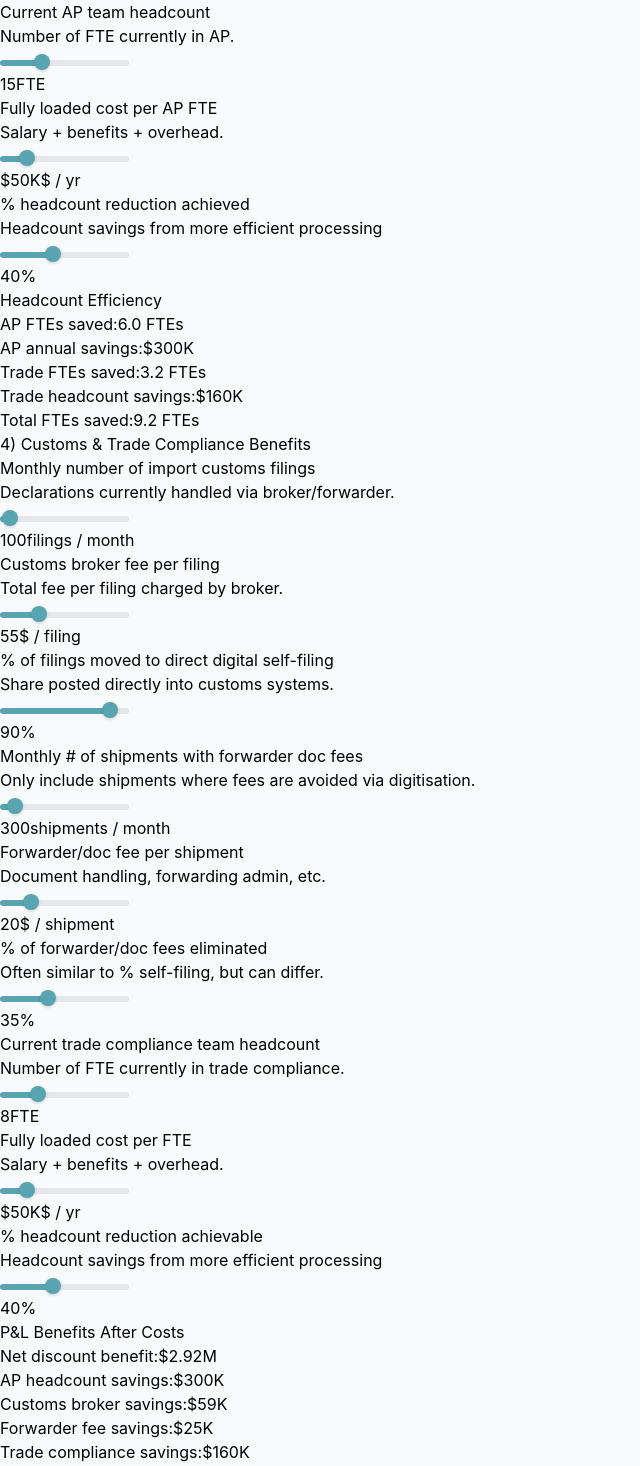
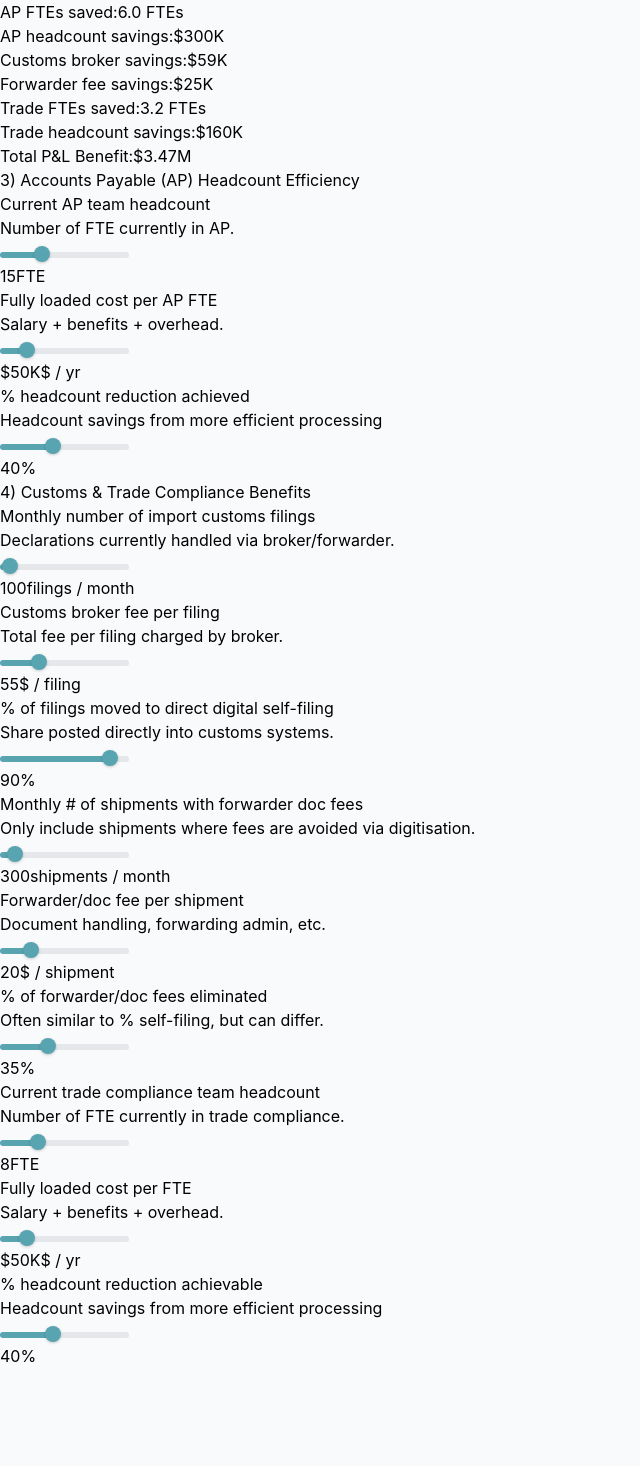
Before and after one commit to tim-1965/newdigitaltradeapp, a React (Vite) app: page / in a window 1280 px wide. Shown: the part 2244-3710 px from the top of the page, without its empty margins (0-640 px from the left). After the commit the page ends 3612 px from the top, so only its background shows below. Built offline with nearby package versions, Linux system fonts and the light colour scheme.

Commit message:
Add files via upload

```diff
--- a/src/TradeSimulator.jsx
+++ b/src/TradeSimulator.jsx
@@ -584,6 +584,41 @@ export default function TradeSimulator() {
               </div>
             </div>
 
+            {/* Headcount savings and other benefits aligned with box 3 */}
+            <div className="bg-white rounded-lg shadow-md p-6 lg:row-start-3 lg:col-start-2">
+              <h3 className="text-lg font-semibold text-gray-900 mb-4">Headcount savings and other benefits</h3>
+              <div className="space-y-3">
+                <div className="flex justify-between items-center pb-2 border-b">
+                  <span className="text-sm text-gray-600">AP FTEs saved:</span>
+                  <span className="font-semibold text-purple-700">{formatNumber(apFteSaved, 1)} FTEs</span>
+                </div>
+                <div className="flex justify-between items-center pb-2 border-b">
+                  <span className="text-sm text-gray-600">AP headcount savings:</span>
+                  <span className="font-semibold text-green-700">{formatCurrency(apSavings)}</span>
+                </div>
+                <div className="flex justify-between items-center pb-2 border-b">
+                  <span className="text-sm text-gray-600">Customs broker savings:</span>
+                  <span className="font-semibold text-green-700">{formatCurrency(brokerSavings)}</span>
+                </div>
+                <div className="flex justify-between items-center pb-2 border-b">
+                  <span className="text-sm text-gray-600">Forwarder fee savings:</span>
+                  <span className="font-semibold text-green-700">{formatCurrency(forwarderSavings)}</span>
+                </div>
+                <div className="flex justify-between items-center pb-2 border-b">
+                  <span className="text-sm text-gray-600">Trade FTEs saved:</span>
+                  <span className="font-semibold text-purple-700">{formatNumber(tradeFteSaved, 1)} FTEs</span>
+                </div>
+                <div className="flex justify-between items-center pb-2 border-b">
+                  <span className="text-sm text-gray-600">Trade headcount savings:</span>
+                  <span className="font-semibold text-green-700">{formatCurrency(tradeHeadcountSavings)}</span>
+                </div>
+                <div className="flex justify-between items-center pt-3">
+                  <span className="font-bold text-gray-900">Total P&L Benefit:</span>
+                  <span className="text-2xl font-bold text-green-700">{formatCurrency(totalPLBenefit)}</span>
+                </div>
+              </div>
+            </div>
+
             {/* 3) Accounts Payable (AP) Headcount Efficiency */}
             <div className="bg-white rounded-lg shadow-md p-6 lg:row-start-3 lg:col-start-1">
               <h2 className="text-xl font-bold text-gray-900 mb-4 pb-3 border-b border-gray-200">
@@ -624,32 +659,6 @@ export default function TradeSimulator() {
                </div>
              </div>
 
-            {/* Headcount Efficiency aligned with box 3 */}
-            <div className="bg-white rounded-lg shadow-md p-6 lg:row-start-3 lg:col-start-2 lg:mt-12">
-              <h3 className="text-lg font-semibold text-gray-900 mb-4">Headcount Efficiency</h3>
-              <div className="space-y-3 text-sm">
-                <div className="flex justify-between">
-                  <span className="text-gray-600">AP FTEs saved:</span>
-                  <span className="font-semibold text-purple-700">{formatNumber(apFteSaved, 1)} FTEs</span>
-                </div>
-                <div className="flex justify-between">
-                  <span className="text-gray-600">AP annual savings:</span>
-                  <span className="font-semibold text-green-700">{formatCurrency(apSavings)}</span>
-                </div>
-                <div className="flex justify-between pt-2 border-t">
-                  <span className="text-gray-600">Trade FTEs saved:</span>
-                  <span className="font-semibold text-purple-700">{formatNumber(tradeFteSaved, 1)} FTEs</span>
-                </div>
-                <div className="flex justify-between">
-                  <span className="text-gray-600">Trade headcount savings:</span>
-                  <span className="font-semibold text-green-700">{formatCurrency(tradeHeadcountSavings)}</span>
-                </div>
-                <div className="flex justify-between pt-2 border-t font-bold">
-                  <span className="text-gray-900">Total FTEs saved:</span>
-                  <span className="text-purple-700">{formatNumber(apFteSaved + tradeFteSaved, 1)} FTEs</span>
-                </div>
-              </div>
-            </div>
 {/* 4) Customs & Trade Compliance Benefits */}
             <div className="bg-white rounded-lg shadow-md p-6 lg:row-start-4 lg:col-start-1">
               <h2 className="text-xl font-bold text-gray-900 mb-4 pb-3 border-b border-gray-200">
@@ -749,36 +758,6 @@ export default function TradeSimulator() {
                 />
                 </div>
             </div>
-            {/* P&L Benefits After Costs aligned with box 4 */}
-            <div className="bg-white rounded-lg shadow-md p-6 lg:row-start-4 lg:col-start-2 lg:mt-12">
-              <h3 className="text-lg font-semibold text-gray-900 mb-4">P&L Benefits After Costs</h3>
-              <div className="space-y-3">
-                <div className="flex justify-between items-center pb-2 border-b">
-                  <span className="text-sm text-gray-600">Net discount benefit:</span>
-                  <span className="font-semibold text-green-700">{formatCurrency(netDiscountBenefit)}</span>
-                </div>
-                <div className="flex justify-between items-center pb-2 border-b">
-                  <span className="text-sm text-gray-600">AP headcount savings:</span>
-                  <span className="font-semibold text-green-700">{formatCurrency(apSavings)}</span>
-                </div>
-                <div className="flex justify-between items-center pb-2 border-b">
-                  <span className="text-sm text-gray-600">Customs broker savings:</span>
-                  <span className="font-semibold text-green-700">{formatCurrency(brokerSavings)}</span>
-                </div>
-                <div className="flex justify-between items-center pb-2 border-b">
-                  <span className="text-sm text-gray-600">Forwarder fee savings:</span>
-                  <span className="font-semibold text-green-700">{formatCurrency(forwarderSavings)}</span>
-                </div>
-                <div className="flex justify-between items-center pb-2 border-b">
-                  <span className="text-sm text-gray-600">Trade compliance savings:</span>
-                  <span className="font-semibold text-green-700">{formatCurrency(tradeHeadcountSavings)}</span>
-                </div>
-                <div className="flex justify-between items-center pt-3">
-                  <span className="font-bold text-gray-900">Total P&L Benefit:</span>
-                  <span className="text-2xl font-bold text-green-700">{formatCurrency(totalPLBenefit)}</span>
-                </div>
-              </div>
-            </div>
           </div>
         ) : (
           /* Simulation View */
@@ -805,28 +784,32 @@ export default function TradeSimulator() {
                       value={costOfSales / 1000000}
                       onChange={(v) => setCostOfSales(v * 1000000)}
                       unit="$ MM"
-                      note="Direct costs" compact
+                      note="Direct costs"
+                      compact
                     />
                     <InputField
                       label="Operating Profit"
                       value={operatingProfit / 1000000}
                       onChange={(v) => setOperatingProfit(v * 1000000)}
                       unit="$ MM"
-                      note="EBIT" compact
+                      note="EBIT"
+                      compact
                     />
                     <InputField
                       label="Net Interest Payable"
                       value={netInterest / 1000000}
                       onChange={(v) => setNetInterest(v * 1000000)}
                       unit="$ MM"
-                      note="Finance costs" compact
+                      note="Finance costs"
+                      compact
                     />
                     <InputField
                       label="EBITDA"
                       value={ebitda / 1000000}
                       onChange={(v) => setEbitda(v * 1000000)}
                       unit="$ MM"
-                      note="Earnings before interest, tax, depreciation & amortization" compact
+                      note="Earnings before interest, tax, depreciation & amortization"
+                      compact
                     />
                   </div>
                 </div>
@@ -840,28 +823,32 @@ export default function TradeSimulator() {
                       value={tradePayables / 1000000}
                       onChange={(v) => setTradePayables(v * 1000000)}
                       unit="$ MM"
-                      note="Amounts owed to suppliers" compact
+                      note="Amounts owed to suppliers"
+                      compact
                     />
                     <InputField
                       label="Net Debt"
                       value={netDebt / 1000000}
                       onChange={(v) => setNetDebt(v * 1000000)}
                       unit="$ MM"
-                      note="Total borrowings less cash" compact
+                      note="Total borrowings less cash"
+                      compact
                     />
                     <InputField
                       label="Equity"
                       value={equity / 1000000}
                       onChange={(v) => setEquity(v * 1000000)}
                       unit="$ MM"
-                      note="Shareholders' equity" compact
+                      note="Shareholders' equity"
+                      compact
                     />
                     <InputField
                       label="Free Cash Flow"
                       value={freeCashFlow / 1000000}
                       onChange={(v) => setFreeCashFlow(v * 1000000)}
                       unit="$ MM"
-                      note="Cash available after capital expenditure" compact
+                      note="Cash available after capital expenditure"
+                      compact
                     />
                   </div>
                 </div>
```
